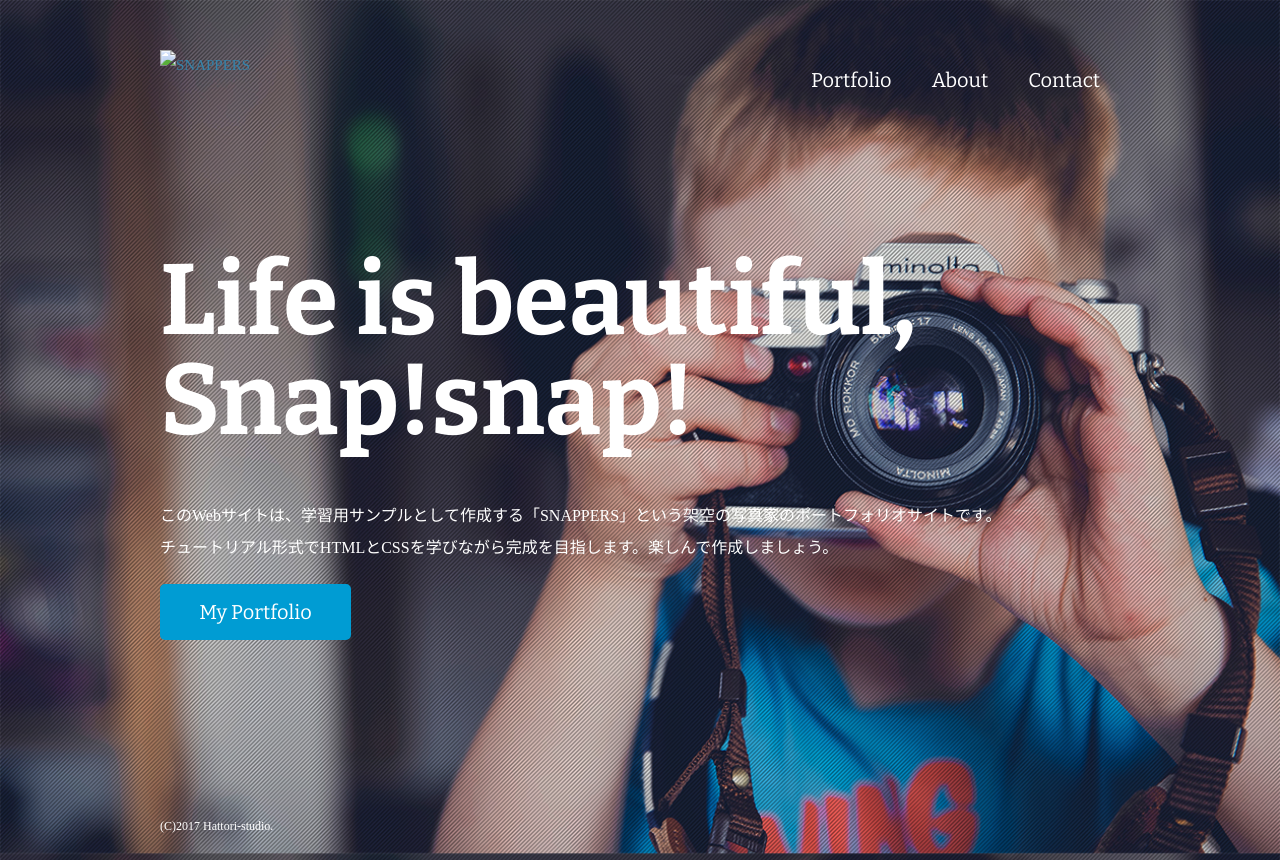
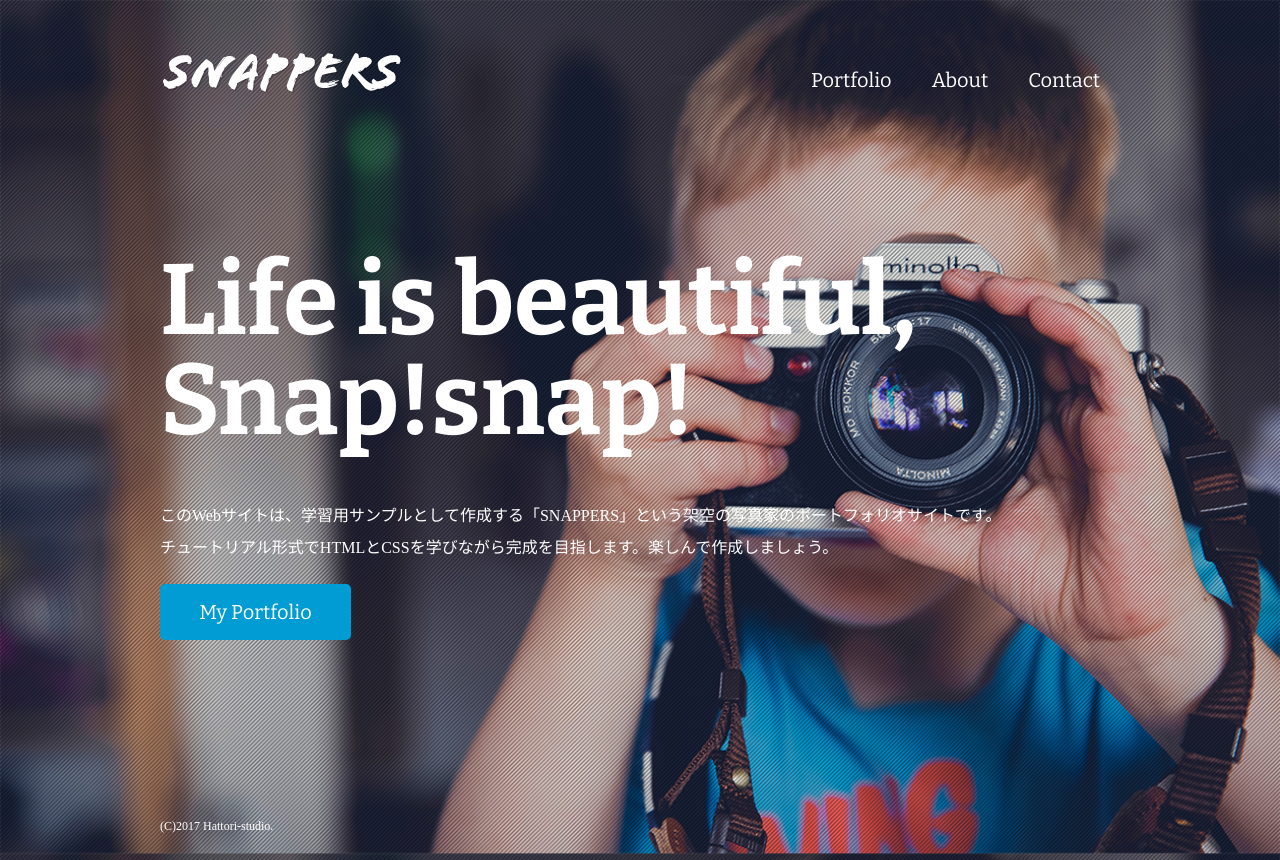
Before and after one commit to gloria-turnabout/snappers, a plain HTML site: page index.html in a window 1280 px wide. Drawn offline with nearby package versions, Linux system fonts and the light colour scheme; files whose address does not match are found by name.

Commit message:
Update index.html

```diff
--- a/index.html
+++ b/index.html
@@ -13,7 +13,7 @@
 <body id="index">
   <header>
     <div class="logo">
-      <a href="index.html"><img src="images/logo.png" alt="SNAPPERS"></a>
+      <a href="index.html"><img src="logo.png" alt="SNAPPERS"></a>
     </div>
     <nav>
       <ul class="global-nav">
```
